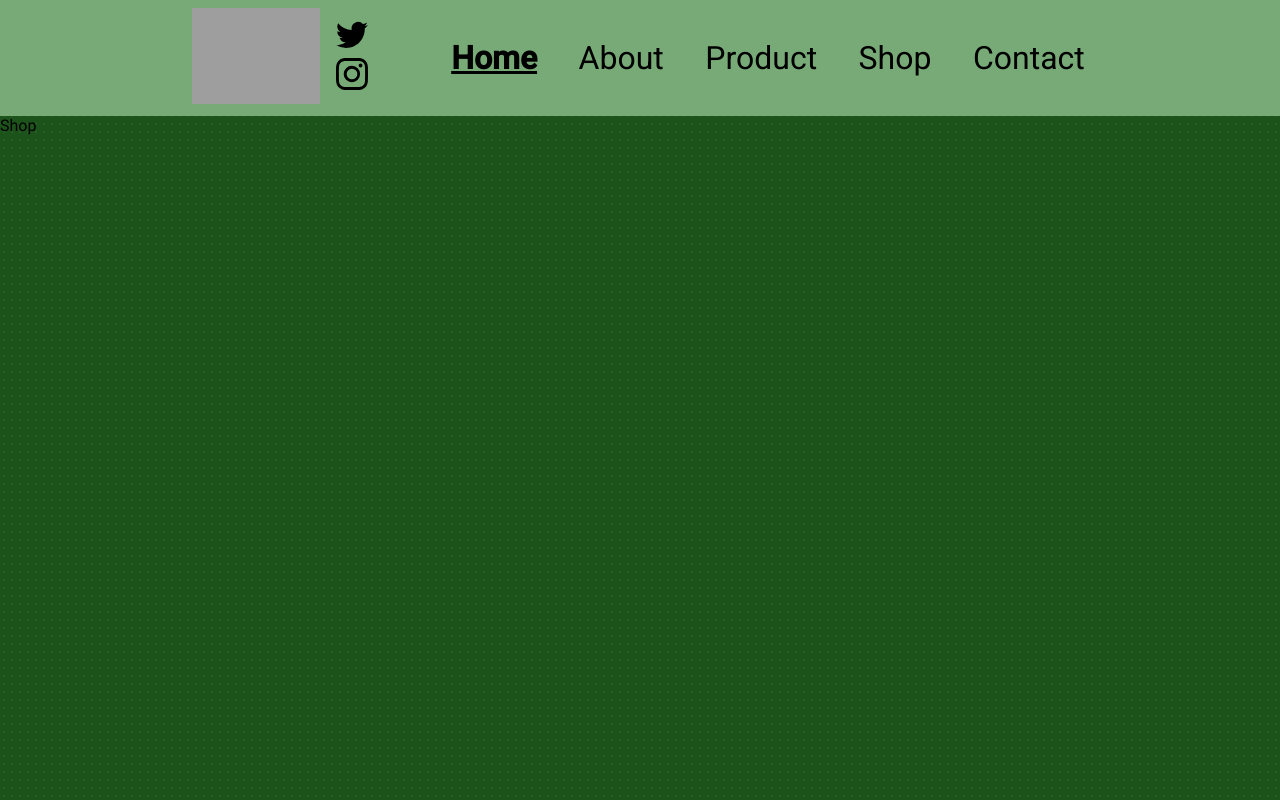
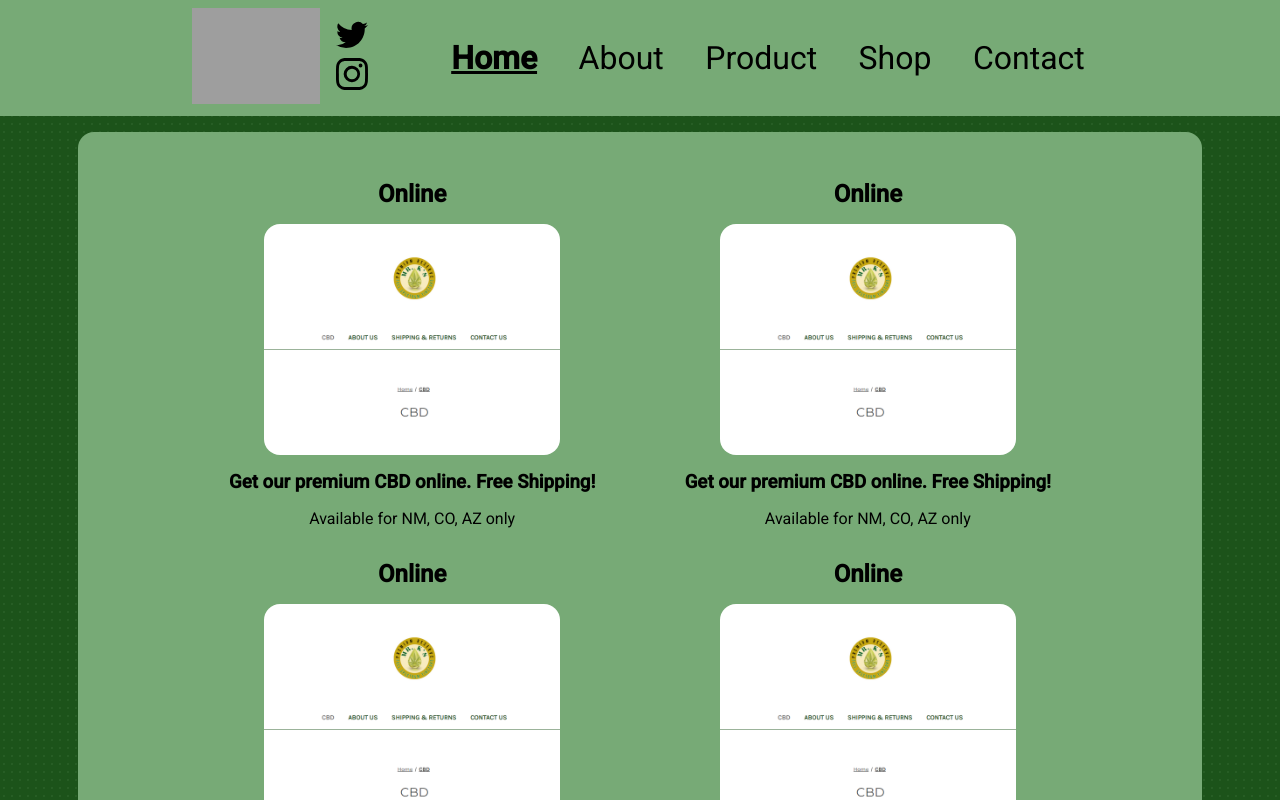
Before and after one commit to YSquid/mrk2.0, a React (Create React App) app: page /shop in a window 1280 px wide. Built offline with nearby package versions, Linux system fonts and the light colour scheme; grey boxes are pictures that could not be loaded.

Commit message:
basic shop layout done

```diff
--- a/src/App.js
+++ b/src/App.js
@@ -6,7 +6,7 @@ import Nav from './components/nav/Nav.js'
 import Home from './components/home/Home.js'
 import About from './components/about/About.js'
 import Product from './components/product/Product.js'
-import Shop from './components/locations/Shop.js'
+import Shop from './components/shop/Shop.js'
 import Contact from './components/contact/Contact.js'
 
 
--- a/src/components/locations/Shop.js
+++ /dev/null
@@ -1,9 +0,0 @@
-import React from 'react'
-
-function Shop() {
-  return (
-    <div>Shop</div>
-  )
-}
-
-export default Shop
--- /dev/null
+++ b/src/components/shop/Shop.css
@@ -0,0 +1,31 @@
+.Shop__container {
+    height: 100%;
+    display: flex;
+    padding: 1rem;
+}
+
+.Shop {
+    margin: auto;
+    display: flex;
+    align-items: center;
+    justify-content: center;
+    background-color: var(--bg1);
+    padding: 2rem;
+    max-width: 90%;
+    border-radius: 1rem;
+    flex-wrap: wrap;
+}
+
+.Location__card {
+    display: flex;
+    flex-direction: column;
+    align-items: center;
+    width: 40%;
+    margin: 1rem;
+    /* outline: 1px solid var(--accent1) */
+}
+.Location__card img{
+    border-radius: 1rem;
+    width: 70%;
+    margin-bottom: 1rem;
+}
--- /dev/null
+++ b/src/components/shop/Shop.js
@@ -0,0 +1,50 @@
+import React from "react";
+import "./Shop.css";
+import BC from "../../assets/BCsnip.png";
+
+function Shop() {
+  const locations = [
+    {
+      name: "Online",
+      picture: BC,
+      description: "Get our premium CBD online. Free Shipping!",
+      location: "Available for NM, CO, AZ only",
+    },
+    {
+      name: "Online",
+      picture: BC,
+      description: "Get our premium CBD online. Free Shipping!",
+      location: "Available for NM, CO, AZ only",
+    },
+    {
+      name: "Online",
+      picture: BC,
+      description: "Get our premium CBD online. Free Shipping!",
+      location: "Available for NM, CO, AZ only",
+    },
+    {
+      name: "Online",
+      picture: BC,
+      description: "Get our premium CBD online. Free Shipping!",
+      location: "Available for NM, CO, AZ only",
+    },
+  ];
+  return (
+    <section className="Shop__container">
+      <div className="Shop">
+        {locations.map((location) => {
+          return (
+            <div className="Location__card" key={location.name} id={location.name}>
+              <h2>{location.name}</h2>
+              <img src={location.picture} />
+              <h3>{location.description}</h3>
+              <p>{location.location}</p>
+            </div>
+          )
+        })}
+      </div>
+    </section>
+  );
+}
+
+export default Shop;
```
Also changed, not shown: src/assets/BC.png (added), src/assets/BCsnip.png (added), src/components/locations/Shop.css (deleted).
